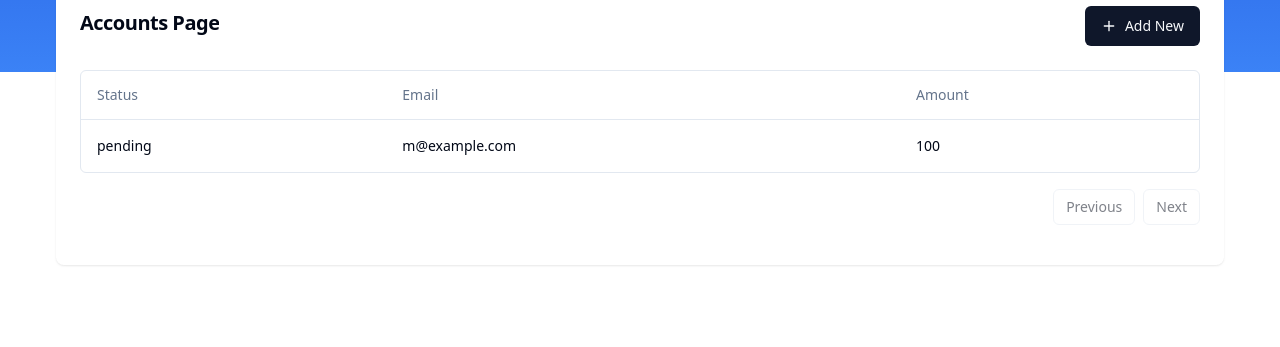
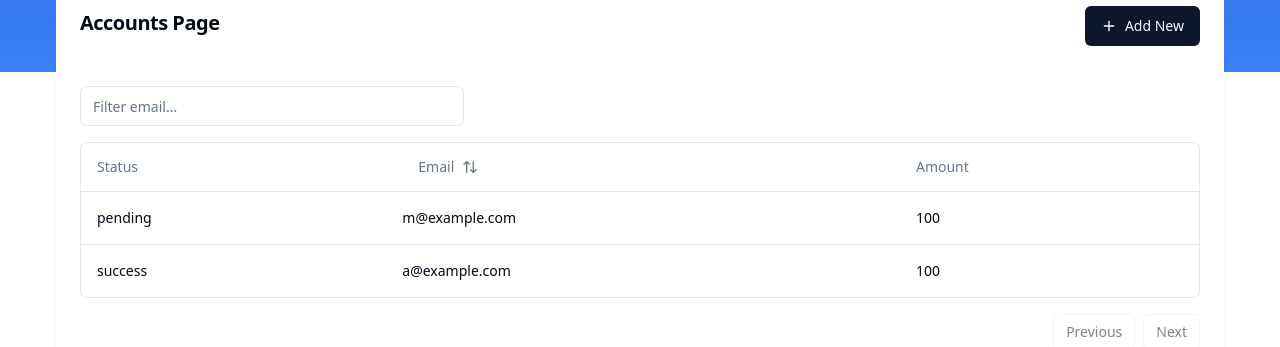
Before and after one commit to nikhil149/finance-app, a Next.js app: page /accounts in a window 1280 px wide. Shown: the part 284-631 px from the top of the page. Built offline with nearby package versions, Linux system fonts and the light colour scheme; no server answers; what drizzle-zod, hono would draw is missing.

Commit message:
Filter and sort functionality added

```diff
--- a/app/(dashboard)/accounts/columns.ts
+++ b/app/(dashboard)/accounts/columns.tsx
@@ -1,6 +1,8 @@
 "use client";
 
+import { Button } from "@/components/ui/button";
 import { ColumnDef } from "@tanstack/react-table";
+import { ArrowUpDown, MoreHorizontal } from "lucide-react";
 
 // This type is used to define the shape of our data.
 // You can use a Zod schema here if you want.
@@ -18,7 +20,17 @@ export const columns: ColumnDef<Payment>[] = [
   },
   {
     accessorKey: "email",
-    header: "Email",
+    header: ({ column }) => {
+      return (
+        <Button
+          variant="ghost"
+          onClick={() => column.toggleSorting(column.getIsSorted() === "asc")}
+        >
+          Email
+          <ArrowUpDown className="ml-2 h-4 w-4" />
+        </Button>
+      );
+    },
   },
   {
     accessorKey: "amount",
--- a/app/(dashboard)/accounts/page.tsx
+++ b/app/(dashboard)/accounts/page.tsx
@@ -14,6 +14,12 @@ const data: Payment[] = [
     status: "pending",
     email: "m@example.com",
   },
+  {
+    id: "6779",
+    amount: 100,
+    status: "success",
+    email: "a@example.com",
+  },
 ];
 
 const AccountsPage = () => {
@@ -28,7 +34,7 @@ const AccountsPage = () => {
           </Button>
         </CardHeader>
         <CardContent>
-          <DataTable columns={columns} data={data} />
+          <DataTable columns={columns} data={data} filterKey="email" />
         </CardContent>
       </Card>
     </div>
--- a/components/data-table.tsx
+++ b/components/data-table.tsx
@@ -2,9 +2,13 @@
 
 import {
   ColumnDef,
+  ColumnFiltersState,
+  SortingState,
   flexRender,
   getCoreRowModel,
+  getFilteredRowModel,
   getPaginationRowModel,
+  getSortedRowModel,
   useReactTable,
 } from "@tanstack/react-table";
 
@@ -17,25 +21,50 @@ import {
   TableRow,
 } from "@/components/ui/table";
 import { Button } from "./ui/button";
+import { useState } from "react";
+import { Input } from "./ui/input";
 
 interface DataTableProps<TData, TValue> {
   columns: ColumnDef<TData, TValue>[];
   data: TData[];
+  filterKey: string;
 }
 
 export function DataTable<TData, TValue>({
   columns,
   data,
+  filterKey,
 }: DataTableProps<TData, TValue>) {
+  const [sorting, setSorting] = useState<SortingState>([]);
+  const [columnFilters, setColumnFilters] = useState<ColumnFiltersState>([]);
+
   const table = useReactTable({
     data,
     columns,
     getCoreRowModel: getCoreRowModel(),
     getPaginationRowModel: getPaginationRowModel(),
+    onSortingChange: setSorting,
+    getSortedRowModel: getSortedRowModel(),
+    onColumnFiltersChange: setColumnFilters,
+    getFilteredRowModel: getFilteredRowModel(),
+    state: {
+      sorting,
+      columnFilters,
+    },
   });
 
   return (
     <div>
+      <div className="flex items-center py-4">
+        <Input
+          placeholder={`Filter ${filterKey}...`}
+          value={(table.getColumn(filterKey)?.getFilterValue() as string) ?? ""}
+          onChange={(event) =>
+            table.getColumn(filterKey)?.setFilterValue(event.target.value)
+          }
+          className="max-w-sm"
+        />
+      </div>
       <div className="rounded-md border">
         <Table>
           <TableHeader>
```
